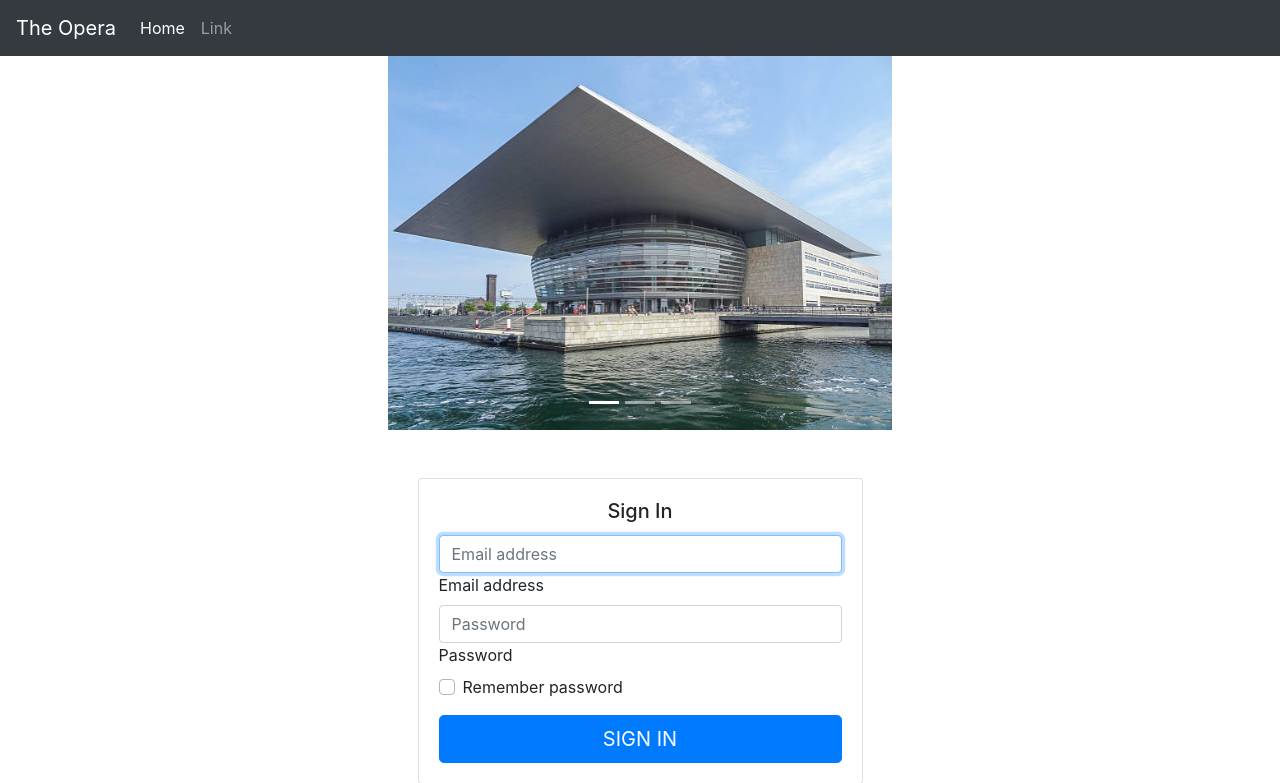
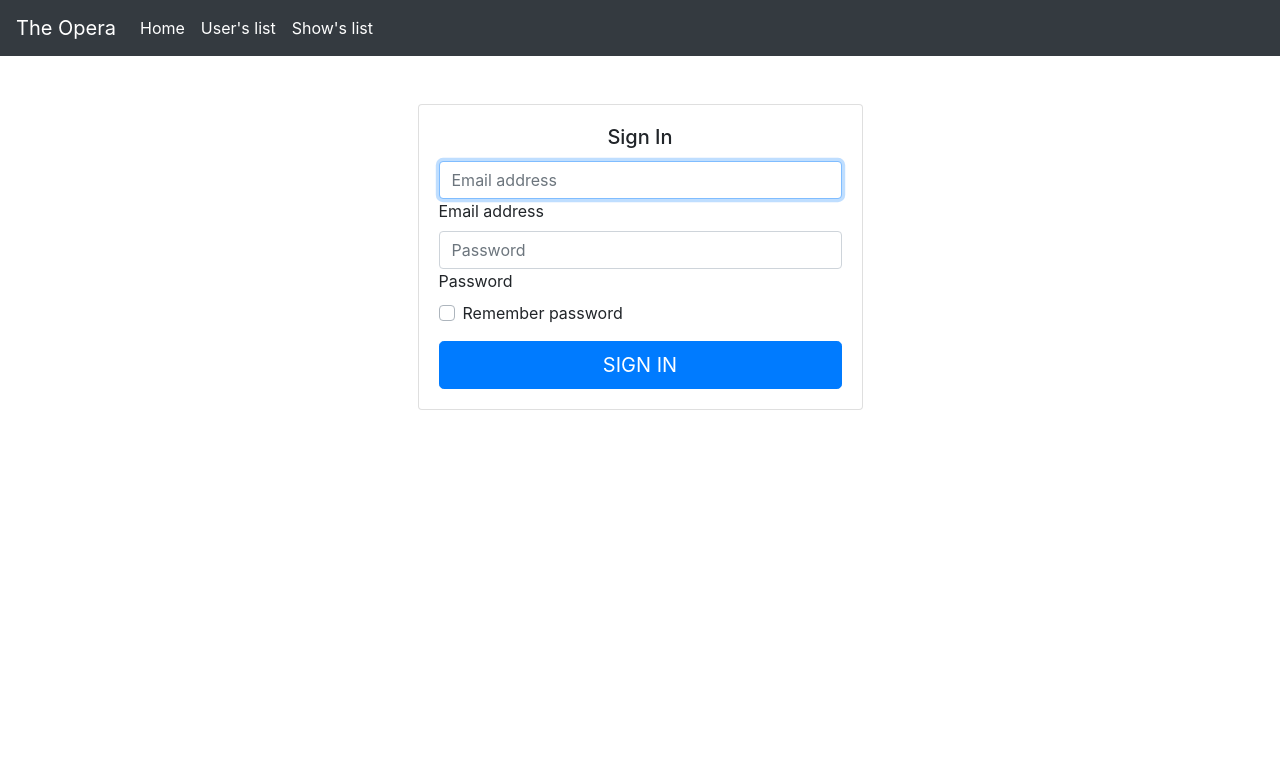
Before and after one commit to feufeul/PID, a Django app: page / in a window 1280 px wide. Shown: the top 783 px of the page. After the commit the page ends 410 px from the top, so only its background shows below. Run offline with Django 3.2, Linux system fonts and the light colour scheme; some libraries are stand-ins or nearby versions.

Commit message:
For loop problems

```diff
--- a/PID/models.py
+++ b/PID/models.py
@@ -34,9 +34,11 @@ class Location(models.Model):
 class Show(models.Model):
     # primary key slug
     title = models.CharField(max_length=255)
+    # TODO posteUrl -> poster_url
     posteUrl = models.CharField(max_length=255)
     price = models.DecimalField(max_digits=10, decimal_places=2)
     bookable = models.SmallIntegerField()
+    # TODO locationId -> location_id
     locationId = models.ManyToManyField(Location, related_name='show', blank=True)
 
 
--- a/PID/settings.py
+++ b/PID/settings.py
@@ -55,8 +55,7 @@ ROOT_URLCONF = 'PID.urls'
 TEMPLATES = [
     {
         'BACKEND': 'django.template.backends.django.DjangoTemplates',
-        'DIRS': [os.path.join(BASE_DIR, 'templates')]
-        ,
+        'DIRS': [os.path.join(BASE_DIR, 'templates')],
         'APP_DIRS': True,
         'OPTIONS': {
             'context_processors': [
--- /dev/null
+++ b/PID/templates/PID/base.html
@@ -0,0 +1,35 @@
+<!DOCTYPE html>
+<html lang="en">
+<head>
+    <meta charset="UTF-8">
+    <title>The Opera</title>
+    <link rel="stylesheet" href="https://stackpath.bootstrapcdn.com/bootstrap/4.3.1/css/bootstrap.min.css" integrity="sha384-ggOyR0iXCbMQv3Xipma34MD+dH/1fQ784/j6cY/iJTQUOhcWr7x9JvoRxT2MZw1T" crossorigin="anonymous">
+    <script src="https://code.jquery.com/jquery-3.3.1.slim.min.js" integrity="sha384-q8i/X+965DzO0rT7abK41JStQIAqVgRVzpbzo5smXKp4YfRvH+8abtTE1Pi6jizo" crossorigin="anonymous"></script>
+    <script src="https://cdnjs.cloudflare.com/ajax/libs/popper.js/1.14.7/umd/popper.min.js" integrity="sha384-UO2eT0CpHqdSJQ6hJty5KVphtPhzWj9WO1clHTMGa3JDZwrnQq4sF86dIHNDz0W1" crossorigin="anonymous"></script>
+    <script src="https://stackpath.bootstrapcdn.com/bootstrap/4.3.1/js/bootstrap.min.js" integrity="sha384-JjSmVgyd0p3pXB1rRibZUAYoIIy6OrQ6VrjIEaFf/nJGzIxFDsf4x0xIM+B07jRM" crossorigin="anonymous"></script>
+</head>
+<body>
+<nav class="navbar navbar-expand-lg navbar-dark bg-dark">
+  <a class="navbar-brand" href="#">The Opera</a>
+  <button class="navbar-toggler" type="button" data-toggle="collapse" data-target="#navbarSupportedContent" aria-controls="navbarSupportedContent" aria-expanded="false" aria-label="Toggle navigation">
+    <span class="navbar-toggler-icon"></span>
+  </button>
+
+  <div class="collapse navbar-collapse" id="navbarSupportedContent">
+    <ul class="navbar-nav mr-auto">
+      <li class="nav-item active">
+        <a class="nav-link" href="/">Home <span class="sr-only">(current)</span></a>
+      </li>
+      <li class="nav-item active">
+        <a class="nav-link" href="/users">User's list</a>
+      </li>
+      <li class="nav-item active">
+        <a class="nav-link" href="/shows">Show's list</a>
+      </li>
+    </ul>
+  </div>
+</nav>
+{% block content %}{% endblock %}
+
+</body>
+</html>
--- a/PID/templates/PID/home.html
+++ b/PID/templates/PID/home.html
@@ -1,77 +1,36 @@
-<!DOCTYPE html>
-<html lang="en">
-<head>
-    <meta charset="UTF-8">
-    <title>The Opera * Accueil</title>
-    <link rel="stylesheet" href="https://stackpath.bootstrapcdn.com/bootstrap/4.3.1/css/bootstrap.min.css" integrity="sha384-ggOyR0iXCbMQv3Xipma34MD+dH/1fQ784/j6cY/iJTQUOhcWr7x9JvoRxT2MZw1T" crossorigin="anonymous">
-    <script src="https://code.jquery.com/jquery-3.3.1.slim.min.js" integrity="sha384-q8i/X+965DzO0rT7abK41JStQIAqVgRVzpbzo5smXKp4YfRvH+8abtTE1Pi6jizo" crossorigin="anonymous"></script>
-    <script src="https://cdnjs.cloudflare.com/ajax/libs/popper.js/1.14.7/umd/popper.min.js" integrity="sha384-UO2eT0CpHqdSJQ6hJty5KVphtPhzWj9WO1clHTMGa3JDZwrnQq4sF86dIHNDz0W1" crossorigin="anonymous"></script>
-    <script src="https://stackpath.bootstrapcdn.com/bootstrap/4.3.1/js/bootstrap.min.js" integrity="sha384-JjSmVgyd0p3pXB1rRibZUAYoIIy6OrQ6VrjIEaFf/nJGzIxFDsf4x0xIM+B07jRM" crossorigin="anonymous"></script>
-</head>
-<body>
-<nav class="navbar navbar-expand-lg navbar-dark bg-dark">
-  <a class="navbar-brand" href="#">The Opera</a>
-  <button class="navbar-toggler" type="button" data-toggle="collapse" data-target="#navbarSupportedContent" aria-controls="navbarSupportedContent" aria-expanded="false" aria-label="Toggle navigation">
-    <span class="navbar-toggler-icon"></span>
-  </button>
-
-  <div class="collapse navbar-collapse" id="navbarSupportedContent">
-    <ul class="navbar-nav mr-auto">
-      <li class="nav-item active">
-        <a class="nav-link" href="#">Home <span class="sr-only">(current)</span></a>
-      </li>
-      <li class="nav-item">
-        <a class="nav-link" href="#">Link</a>
-      </li>
-{#      <li class="nav-item dropdown">#}
-{#        <a class="nav-link dropdown-toggle" href="#" id="navbarDropdown" role="button" data-toggle="dropdown" aria-haspopup="true" aria-expanded="false">#}
-{#          Dropdown#}
-{#        </a>#}
-{#        <div class="dropdown-menu" aria-labelledby="navbarDropdown">#}
-{#          <a class="dropdown-item" href="#">Action</a>#}
-{#          <a class="dropdown-item" href="#">Another action</a>#}
-{#          <div class="dropdown-divider"></div>#}
-{#          <a class="dropdown-item" href="#">Something else here</a>#}
-{#        </div>#}
+{#<!DOCTYPE html>#}
+{#<html lang="en">#}
+{#<head>#}
+{#    <meta charset="UTF-8">#}
+{#    <title>The Opera * Accueil</title>#}
+{#    <link rel="stylesheet" href="https://stackpath.bootstrapcdn.com/bootstrap/4.3.1/css/bootstrap.min.css" integrity="sha384-ggOyR0iXCbMQv3Xipma34MD+dH/1fQ784/j6cY/iJTQUOhcWr7x9JvoRxT2MZw1T" crossorigin="anonymous">#}
+{#    <script src="https://code.jquery.com/jquery-3.3.1.slim.min.js" integrity="sha384-q8i/X+965DzO0rT7abK41JStQIAqVgRVzpbzo5smXKp4YfRvH+8abtTE1Pi6jizo" crossorigin="anonymous"></script>#}
+{#    <script src="https://cdnjs.cloudflare.com/ajax/libs/popper.js/1.14.7/umd/popper.min.js" integrity="sha384-UO2eT0CpHqdSJQ6hJty5KVphtPhzWj9WO1clHTMGa3JDZwrnQq4sF86dIHNDz0W1" crossorigin="anonymous"></script>#}
+{#    <script src="https://stackpath.bootstrapcdn.com/bootstrap/4.3.1/js/bootstrap.min.js" integrity="sha384-JjSmVgyd0p3pXB1rRibZUAYoIIy6OrQ6VrjIEaFf/nJGzIxFDsf4x0xIM+B07jRM" crossorigin="anonymous"></script>#}
+{#</head>#}
+{#<body>#}
+{#<nav class="navbar navbar-expand-lg navbar-dark bg-dark">#}
+{#  <a class="navbar-brand" href="#">The Opera</a>#}
+{#  <button class="navbar-toggler" type="button" data-toggle="collapse" data-target="#navbarSupportedContent" aria-controls="navbarSupportedContent" aria-expanded="false" aria-label="Toggle navigation">#}
+{#    <span class="navbar-toggler-icon"></span>#}
+{#  </button>#}
+{##}
+{#  <div class="collapse navbar-collapse" id="navbarSupportedContent">#}
+{#    <ul class="navbar-nav mr-auto">#}
+{#      <li class="nav-item active">#}
+{#        <a class="nav-link" href="#">Home <span class="sr-only">(current)</span></a>#}
 {#      </li>#}
 {#      <li class="nav-item">#}
-{#        <a class="nav-link disabled" href="#">Disabled</a>#}
-      </li>
-    </ul>
-{#    <form class="form-inline my-2 my-lg-0">#}
-{#      <input class="form-control mr-sm-2" type="search" placeholder="Search" aria-label="Search">#}
-{#      <button class="btn btn-outline-success my-2 my-sm-0" type="submit">Search</button>#}
-{#    </form>#}
-  </div>
-</nav>
-<div id="carouselExampleIndicators" class="carousel slide" data-ride="carousel">
-  <ol class="carousel-indicators">
-    <li data-target="#carouselExampleIndicators" data-slide-to="0" class="active"></li>
-    <li data-target="#carouselExampleIndicators" data-slide-to="1"></li>
-    <li data-target="#carouselExampleIndicators" data-slide-to="2"></li>
-  </ol>
-  <div class="carousel-inner col-sm-10 col-md-7 col-lg-5 mx-auto">
-      {% load static %}
+{#        <a class="nav-link" href="#">Link</a>#}
+{#      </li>#}
+{##}
+{#      </li>#}
+{#    </ul>#}
+{#  </div>#}
+{#</nav>#}
+{% extends "PID/base.html" %}
+{% block content %}
 
-    <div class="carousel-item active" >
-      <img class="d-block w-100" src="/static/opera_1.jpg" alt="First slide">
-    </div>
-    <div class="carousel-item">
-      <img class="d-block w-100" src="/static/opera_1.jpg" alt="Second slide">
-    </div>
-    <div class="carousel-item">
-      <img class="d-block w-100" src="/static/opera_1.jpg" alt="Third slide">
-    </div>
-  </div>
-  <a class="carousel-control-prev" href="#carouselExampleIndicators" role="button" data-slide="prev">
-    <span class="carousel-control-prev-icon" aria-hidden="true"></span>
-    <span class="sr-only">Previous</span>
-  </a>
-  <a class="carousel-control-next" href="#carouselExampleIndicators" role="button" data-slide="next">
-    <span class="carousel-control-next-icon" aria-hidden="true"></span>
-    <span class="sr-only">Next</span>
-  </a>
-</div>
 <div class="container">
     <div class="row">
       <div class="col-sm-9 col-md-7 col-lg-5 mx-auto">
@@ -94,16 +53,10 @@
                 <label class="custom-control-label" for="customCheck1">Remember password</label>
               </div>
               <button class="btn btn-lg btn-primary btn-block text-uppercase" type="submit">Sign in</button>
-{#              <hr class="my-4">#}
-{#              <button class="btn btn-lg btn-google btn-block text-uppercase" type="submit"><i class="fab fa-google mr-2"></i> Sign in with Google</button>#}
-{#              <button class="btn btn-lg btn-facebook btn-block text-uppercase" type="submit"><i class="fab fa-facebook-f mr-2"></i> Sign in with Facebook</button>#}
             </form>
           </div>
         </div>
       </div>
     </div>
   </div>
-
-
-</body>
-</html>
+{% endblock %}
--- a/PID/urls.py
+++ b/PID/urls.py
@@ -20,5 +20,6 @@ from .views import HomePageView
 
 urlpatterns = [
     path('', HomePageView.as_view(), name='home'),
-    path('datetime/', views.current_datetime),
+    path('users/', views.get_users_name, name='users'),
+    path('shows/', views.get_shows, name='shows'),
 ]
--- a/PID/views.py
+++ b/PID/views.py
@@ -1,19 +1,48 @@
 from django.views.generic import TemplateView
 from django.http import HttpResponse
 from . import manager
+from django.shortcuts import render
 
 
 class HomePageView(TemplateView):
     template_name = 'PID/home.html'
 
 
-def current_datetime(request):
+def get_users_name(request):
     user_manager = manager.UserManager()
-    html = "<html><body>"
+    list = []
     for e in user_manager.all_user():
-        html += "<div>"
-        html += e
-        html += "</div>"
-    # html += "blah"
-    html += "</body></html>"
-    return HttpResponse(html)
+        list.append(e)
+    context = {
+        'list': list
+    }
+    return render(request, 'PID/users.html', context)
+
+
+def get_shows(request):
+    show_manager = manager.ShowManager().all_show()
+    info = {}
+    i = 1
+    for item in show_manager:
+        info.update({i: item})
+        i += 1
+    # context = {i: show_manager[i] for i in range(0, len(show_manager))}
+    # shows = []
+    # urls = []
+    # prices = []
+    # bookables = []
+    # for e in show_manager:
+    #     shows.append(e[1])
+    #     urls.append(e[2])
+    #     prices.append(e[3])
+    #     bookables.append(e[4])
+    # context = {
+    #     'shows': shows,
+    #     'urls': urls,
+    #     'prices': prices,
+    #     'bookables': bookables
+    # }
+    context ={
+        "info": info
+    }
+    return render(request, 'PID/shows.html', context)
```
Also changed, not shown: PID/import.sql (added, +8 -0 lines), PID/manager.py (+11 -0 lines), PID/templates/PID/shows.html (added, +97 -0 lines), PID/templates/PID/users.html (added, +11 -0 lines).
